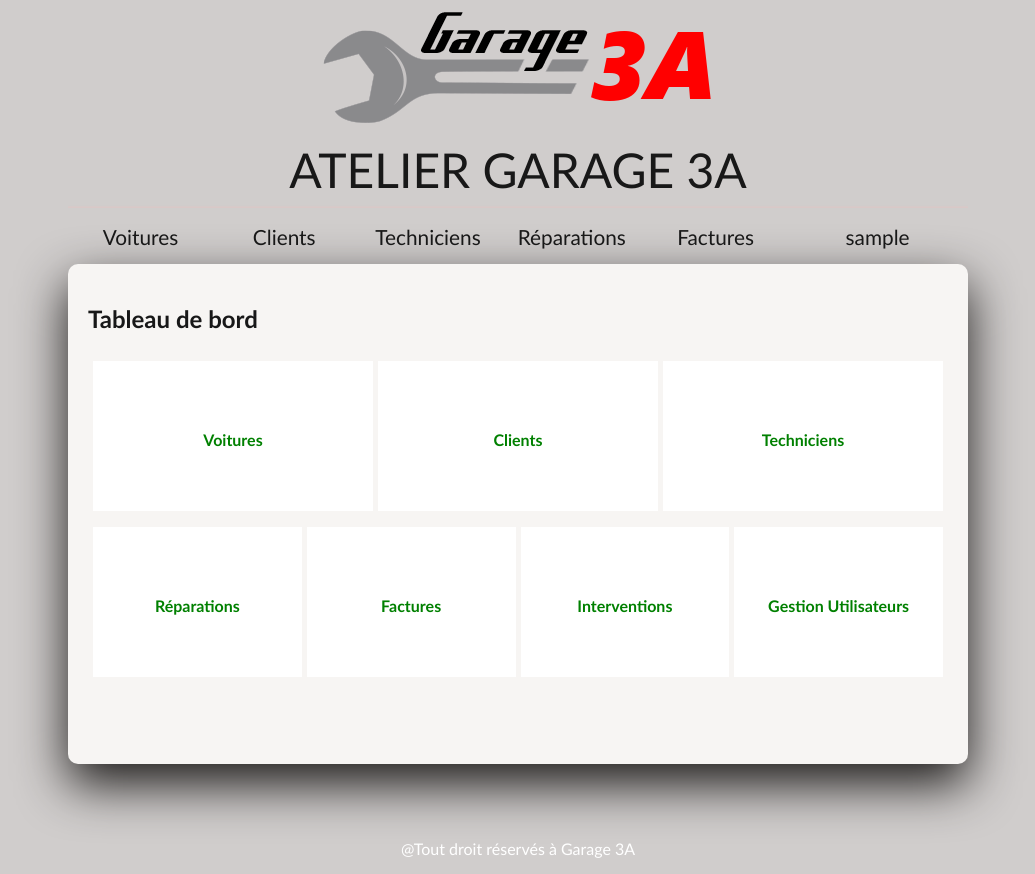
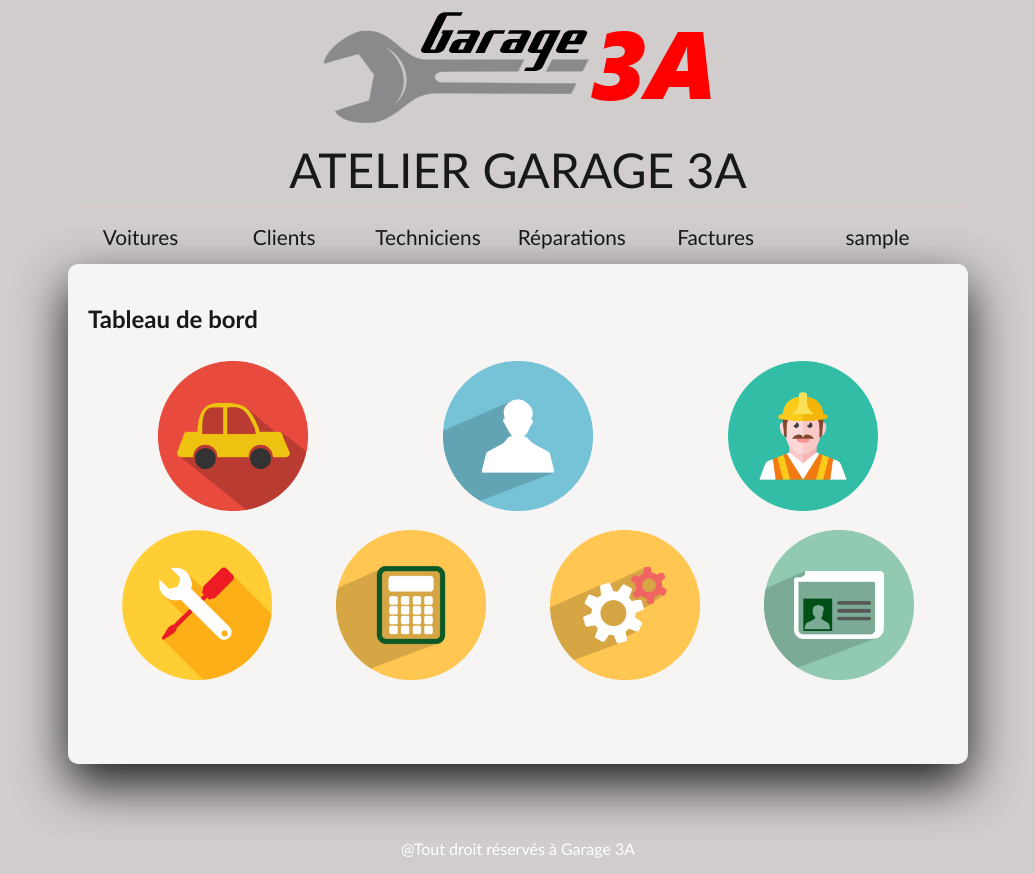
Before and after one commit to e-Daho/atelier_garage, a PHP site: page /public/index.php in a window 1280 px wide. Shown: the part 28-902 px from the top of the page, without its empty margins (122-1157 px from the left). Run offline with PHP 8.4, Linux system fonts and the light colour scheme; the visitor is signed in with stand-in values (Sample User, id 1).

Commit message:
ajout des icon sur l'accueil

```diff
--- a/application/view/Display.class.php
+++ b/application/view/Display.class.php
@@ -12,13 +12,13 @@ class Display{
 		if ($this->_utilisateurControleur->isConnected()){
 			$out = '<h1>Tableau de bord</h1>
 					<div id="tableau_de_bord" class="largeCenter">
-						<a href="?page=afficherVoitures">Voitures</a>
-						<a href="?page=afficherClients">Clients</a>
-						<a href="?page=afficherTechniciens">Techniciens</a></div><div id="tableau_de_bord" class="largeCenter">
-						<a href="?page=afficherRepares">Réparations</a>
-						<a href="?page=afficherFactures">Factures</a>
-						<a href="?page=afficherInterventions">Interventions</a>';
-			$out.=($_SESSION['Privileges']==3)?'<a href="?page=afficherUtilisateurs">Gestion Utilisateurs</a>':'';
+						<a href="?page=afficherVoitures" title="Voitures" ><img src="src/img/voiture.png" alt="Voitures" id="voitures" /></a>
+						<a href="?page=afficherClients" title="Clients" ><img src="src/img/client.png" alt="Clients" id="clients" /></a>
+						<a href="?page=afficherTechniciens" title="Techniciens" ><img src="src/img/technicien.png" alt="Techniciens" id="techniciens" /></a></div><div id="tableau_de_bord" class="largeCenter">
+						<a href="?page=afficherRepares" title="Repares" ><img src="src/img/repare.png" alt="Repares" id="repare" /></a>
+						<a href="?page=afficherFactures" title="Factures" ><img src="src/img/facture.png" alt="Factures" id="facture" /></a>
+						<a href="?page=afficherInterventions" title="Interventions" ><img src="src/img/intervention.png" alt="Interventions" id="interventions" /></a>';
+			$out.=($_SESSION['Privileges']==3)?'<a href="?page=afficherUtilisateurs" title="Utilisateurs" ><img src="src/img/utilisateur.png" alt="Utilisateurs" id="utilisateurs" /></a>':'';
 			$out.='	</div>';
 			return $out;
 		}else{
--- a/public/style.css
+++ b/public/style.css
@@ -172,10 +172,12 @@ footer
 	display : table-cell;
 	width : 150px;
 	height : 150px;
-	background-color : white;
 	margin : 10px;
 	text-align : center;
-	padding-top: 8%;
+}
+#tableau_de_bord > a>img{
+	width : 150px;
+	height : 150px;
 }
 
 .pageRecherche > form, table{
```
